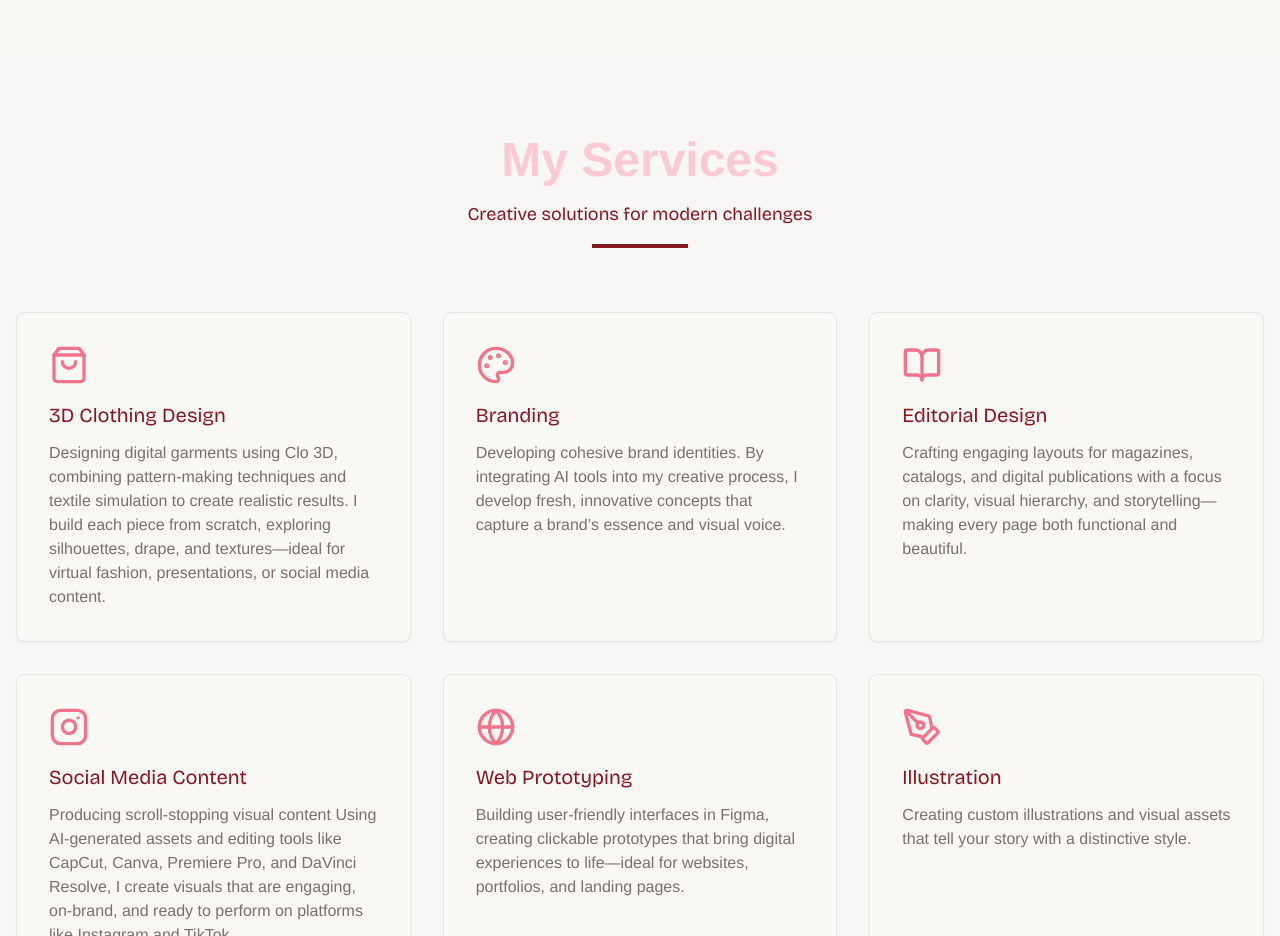
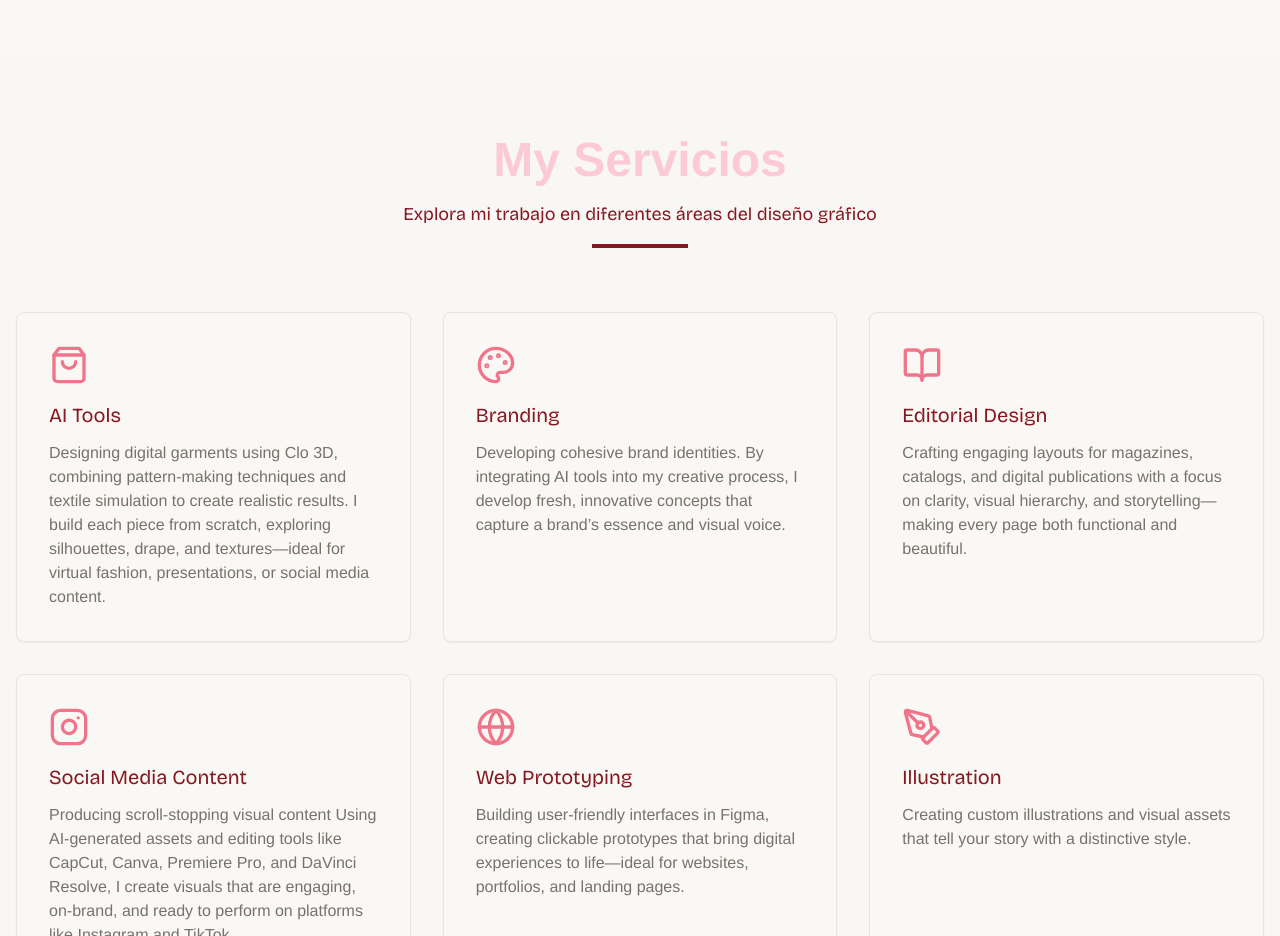
Before and after one commit to disenosam/samantha-bautista, a Next.js app: page / in a window 1280 px wide. Shown: the part 1480-2416 px from the top of the page. Built offline with nearby package versions, Linux system fonts and the light colour scheme.

Commit message:
Update services.tsx

```diff
--- a/components/services.tsx
+++ b/components/services.tsx
@@ -8,7 +8,7 @@ import { Palette, ShoppingBag, BookOpen, Instagram, Globe, PenTool } from "lucid
 const services = [
   {
     icon: <ShoppingBag className="h-10 w-10" />,
-    title: "3D Clothing Design",
+    title: "AI Tools",
     description: "Designing digital garments using Clo 3D, combining pattern-making techniques and textile simulation to create realistic results. I build each piece from scratch, exploring silhouettes, drape, and textures—ideal for virtual fashion, presentations, or social media content.",
   },
   {
@@ -62,9 +62,9 @@ export default function Services() {
     <section id="services" className="py-20 bg-muted/30">
       <div className="container mx-auto px-4">
         <div className="text-center mb-16">
-          <h2 className="font-helvetica-bold text-primary text-4xl md:text-5xl mb-4">My Services</h2>
+          <h2 className="font-helvetica-bold text-primary text-4xl md:text-5xl mb-4">My Servicios</h2>
           <p className="font-bricolage text-secondary text-lg max-w-2xl mx-auto">
-            Creative solutions for modern challenges
+            Explora mi trabajo en diferentes áreas del diseño gráfico
           </p>
           <div className="w-24 h-1 bg-secondary mx-auto mt-4"></div>
         </div>
```
